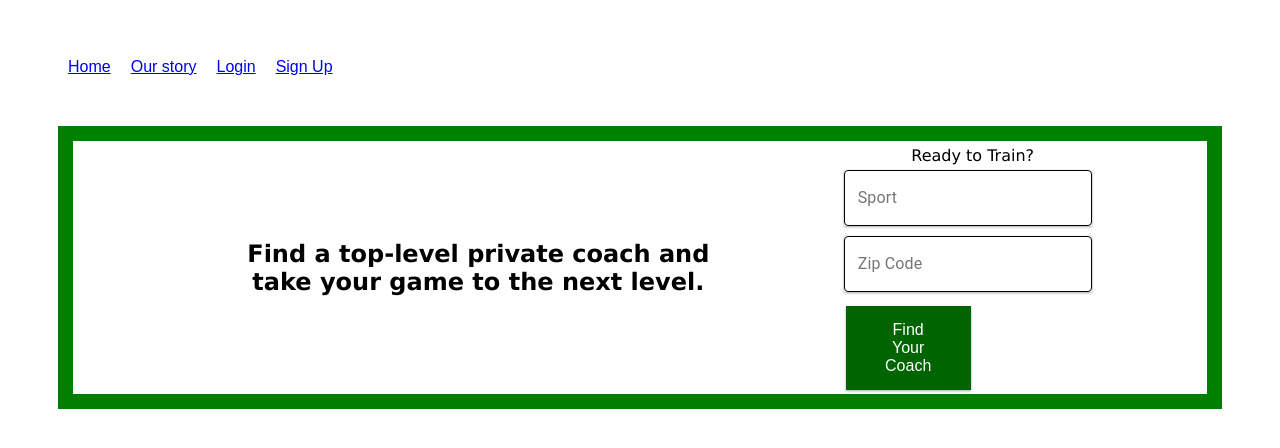
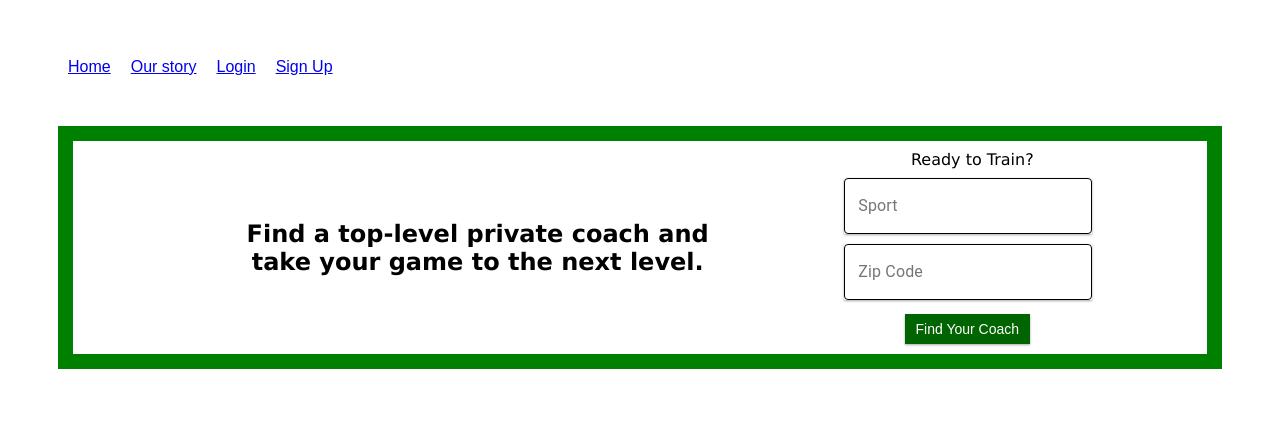
Before and after one commit to dylanhantula/core, a React (Create React App) app in the folder front-end/: page / in a window 1280 px wide. Shown: the top 448 px of the page. Built offline with nearby package versions, Linux system fonts and the light colour scheme; no server answers.

Commit message:
home landing form styled

```diff
--- a/front-end/src/components/Landing/Landing.css
+++ b/front-end/src/components/Landing/Landing.css
@@ -27,16 +27,19 @@
 }
 
 .findCoachButton {
+    text-align: center;
+}
+
+.findCoachButton button {
     background-color: darkgreen;
     border: none;
     color: white;
-    padding: 15px 32px;
     text-align: center;
     text-decoration: none;
-    display: inline-block;
-    font-size: 16px;
-    margin: 4px 2px;
+    font-size: 14px;
+    margin: 4px 2px 10px;
     cursor: pointer;
+    width: 100%;
   }
 
 
@@ -46,4 +49,5 @@
     width: 100%;
     padding:5px 5px;
     text-align: center;
+    margin: 4px 0px 4px 0px;
 }
--- a/front-end/src/components/Landing/Landing.js
+++ b/front-end/src/components/Landing/Landing.js
@@ -16,9 +16,9 @@ const useStyles = makeStyles((theme) => ({
     },
   },
   textField: {
-    margin: '0px 0px 10px 0px',
+    margin: '0px 0px 10px 2px',
     display: 'block',
-    width: '100%',
+    width: '100%'
   },
 
 }));
@@ -72,7 +72,7 @@ const Landing = ({history}) => {
         </div>
       </li>
       <li>
-            <div className="formControl">
+        <form onSubmit={e => handleForm(e)} className="formControl">
           <label className="readyToTrain">Ready to Train?</label>
             <SportZipCodeInput
               className={MUIclasses.textField}
@@ -92,8 +92,10 @@ const Landing = ({history}) => {
               label="Zip Code"
               variant="outlined"
             />
-              <button className="findCoachButton" onClick={e => handleForm(e)}>Find Your Coach</button>
+            <div className="findCoachButton">
+            <button  type="submit">Find Your Coach</button>
             </div>
+        </form>
       </li>
     </ul>
   );
```
Lines whose indentation alone changed are shown as unchanged.
